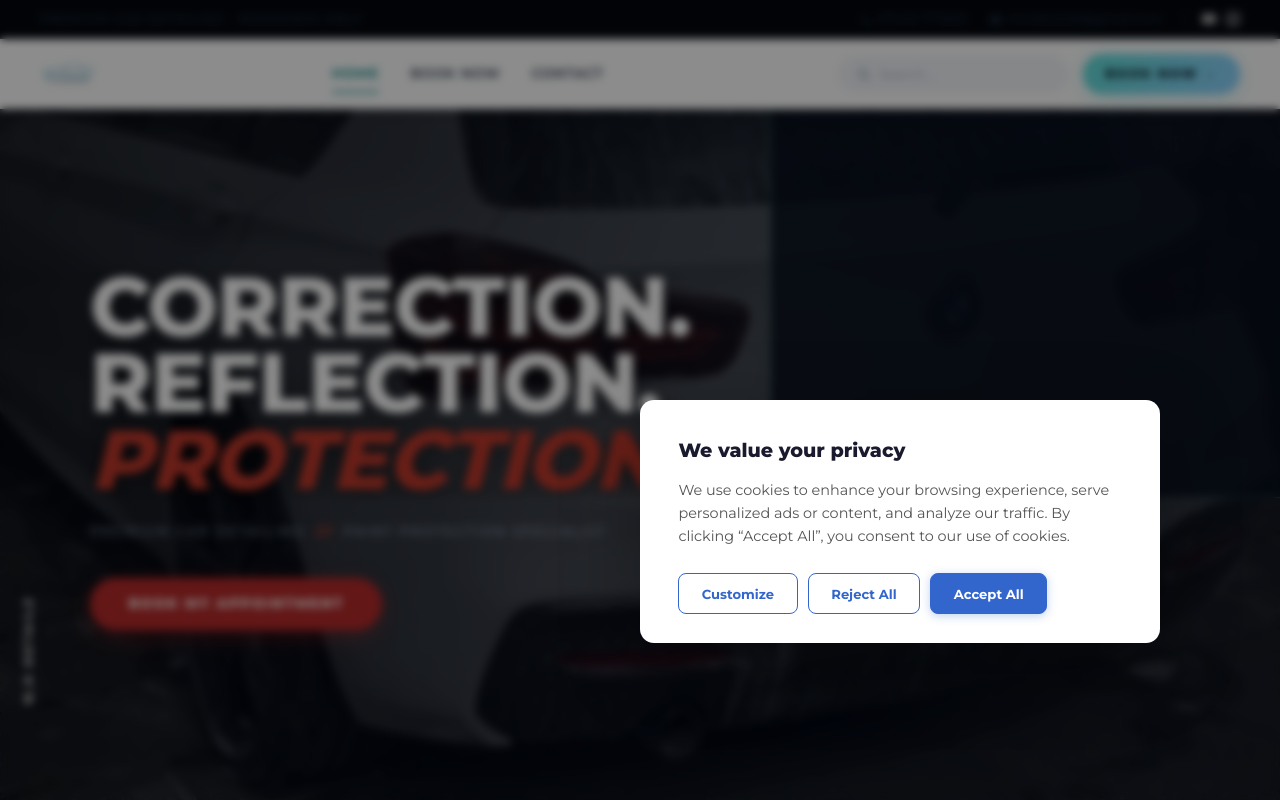
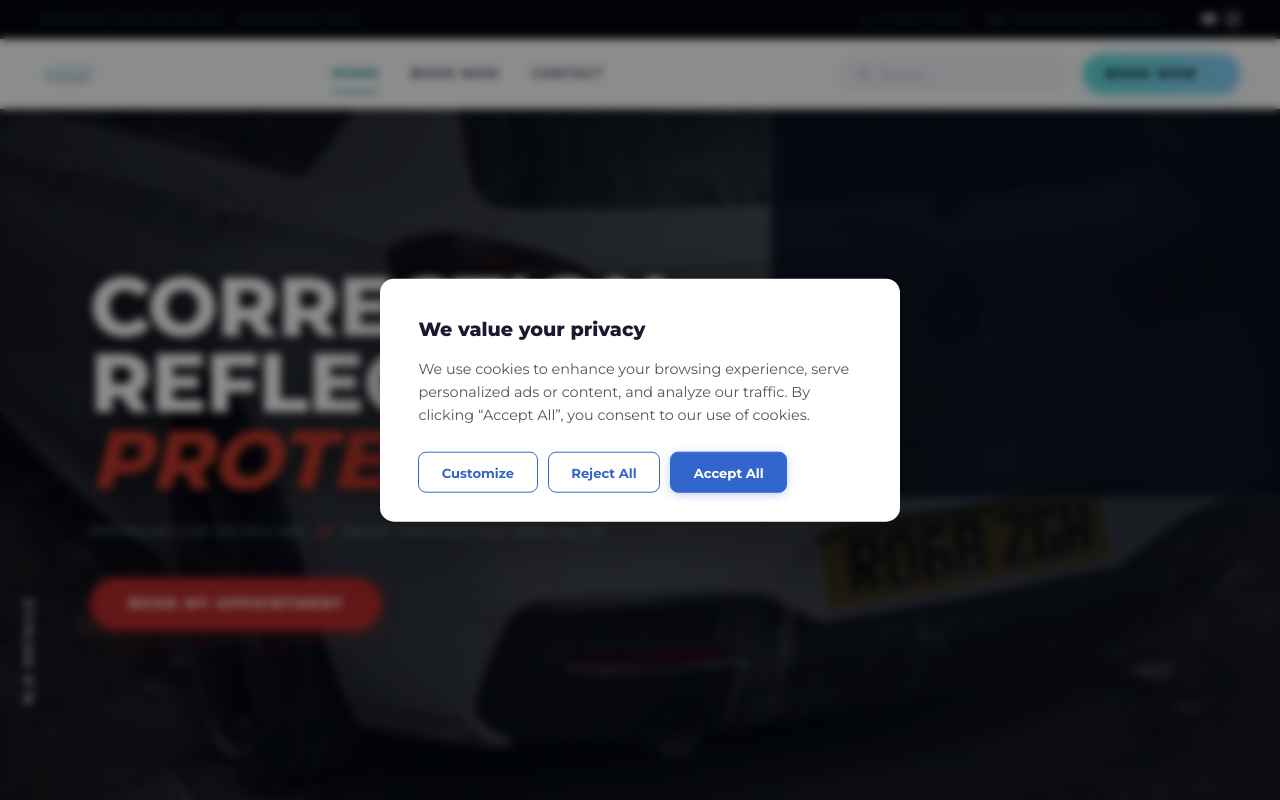
Before and after one commit to agrinaitweltd/mh, a Next.js app: page / in a window 1280 px wide. Shown: the top 800 px of the page. Built offline with nearby package versions, Linux system fonts and the light colour scheme.

Commit message:
Rebrcolours and logo

```diff
--- a/src/app/globals.css
+++ b/src/app/globals.css
@@ -707,13 +707,8 @@ button, input, textarea, select { font-family: inherit; }
   background: rgba(8, 14, 26, 0.78);
   padding: 1rem;
   text-align: center;
-  animation: scaleIn 0.6s cubic-bezier(.2,.7,.2,1) both;
   transition: transform 0.24s ease, border-color 0.24s ease, box-shadow 0.24s ease;
 }
-.trust-card:nth-child(1) { animation-delay: 0ms; }
-.trust-card:nth-child(2) { animation-delay: 80ms; }
-.trust-card:nth-child(3) { animation-delay: 160ms; }
-.trust-card:nth-child(4) { animation-delay: 240ms; }
 .trust-card:hover {
   transform: translateY(-6px) scale(1.02);
   border-color: rgba(97, 221, 217, 0.6);
@@ -1011,12 +1006,6 @@ button, input, textarea, select { font-family: inherit; }
 .gallery-item:hover img { transform: scale(1.09); filter: saturate(1.08); }
 .g-1, .g-4 { grid-column: span 5; }
 .g-2, .g-3, .g-5 { grid-column: span 7; }
-.gallery-item { animation: revealUp 0.7s cubic-bezier(.2,.7,.2,1) both; }
-.gallery-item:nth-child(1) { animation-delay: 0ms; }
-.gallery-item:nth-child(2) { animation-delay: 80ms; }
-.gallery-item:nth-child(3) { animation-delay: 160ms; }
-.gallery-item:nth-child(4) { animation-delay: 240ms; }
-.gallery-item:nth-child(5) { animation-delay: 320ms; }
 
 .testimonials { background: var(--bg-light); }
 .testimonials-marquee-outer {
@@ -1990,38 +1979,16 @@ button, input, textarea, select { font-family: inherit; }
   .cookie-btn { flex: 1; text-align: center; padding: 0.75rem; }
 }
 
-  /* Mobile animation upgrades */
-  .hero-content,
-  .trust-card,
-  .svc-card,
-  .process-card,
-  .gallery-item,
-  .testi-card,
-  .faq-card,
-  .contact-form,
+  /* Mobile animation upgrades — hero & footer only (not inside scroll-reveal sections) */
+  .hero-content {
+    animation: mobileFloatIn 0.6s cubic-bezier(.16,1,.3,1) both;
+  }
   .footer-col {
     animation: mobileFloatIn 0.6s cubic-bezier(.16,1,.3,1) both;
   }
-
-  .trust-card:nth-child(1),
-  .svc-card:nth-child(1),
-  .process-card:nth-child(1),
-  .gallery-item:nth-child(1),
-  .faq-card:nth-child(1) { animation-delay: 40ms; }
-  .trust-card:nth-child(2),
-  .svc-card:nth-child(2),
-  .process-card:nth-child(2),
-  .gallery-item:nth-child(2),
-  .faq-card:nth-child(2) { animation-delay: 120ms; }
-  .trust-card:nth-child(3),
-  .svc-card:nth-child(3),
-  .process-card:nth-child(3),
-  .gallery-item:nth-child(3),
-  .faq-card:nth-child(3) { animation-delay: 200ms; }
-  .trust-card:nth-child(4),
-  .svc-card:nth-child(4),
-  .process-card:nth-child(4),
-  .gallery-item:nth-child(4) { animation-delay: 280ms; }
+  .footer-col:nth-child(1) { animation-delay: 40ms; }
+  .footer-col:nth-child(2) { animation-delay: 120ms; }
+  .footer-col:nth-child(3) { animation-delay: 200ms; }
 
   .hero-deco-shape { animation: floatSlow 6s ease-in-out infinite, mobileSoftPulse 3s ease-in-out infinite; }
 
@@ -3047,12 +3014,12 @@ button, input, textarea, select { font-family: inherit; }
    COOKIE CONSENT — CENTERED MODAL (REF IMAGE)
 ═══════════════════════════════════════════════════ */
 @keyframes cookieModalIn {
-  from { opacity: 0; transform: scale(0.92) translateY(16px); }
-  to { opacity: 1; transform: scale(1) translateY(0); }
+  from { opacity: 0; transform: translate(-50%, -50%) scale(0.92) translateY(16px); }
+  to { opacity: 1; transform: translate(-50%, -50%) scale(1) translateY(0); }
 }
 @keyframes cookieModalOut {
-  from { opacity: 1; transform: scale(1) translateY(0); }
-  to { opacity: 0; transform: scale(0.92) translateY(16px); }
+  from { opacity: 1; transform: translate(-50%, -50%) scale(1) translateY(0); }
+  to { opacity: 0; transform: translate(-50%, -50%) scale(0.92) translateY(16px); }
 }
 @keyframes cookieOverlayIn {
   from { opacity: 0; }
@@ -3091,6 +3058,7 @@ button, input, textarea, select { font-family: inherit; }
 }
 .cookie-modal--out {
   animation: cookieModalOut 0.35s cubic-bezier(.4,0,.2,1) both;
+  transform: translate(-50%, -50%);
 }
 .cookie-modal-title {
   font-family: var(--font-heading), sans-serif;
@@ -3294,21 +3262,6 @@ button, input, textarea, select { font-family: inherit; }
 }
 
 /* ─── Section heading entrances (triggered by parent .in-view) ─── */
-.scroll-reveal .section-head .eyebrow,
-.scroll-reveal.in-view .section-head .eyebrow {
-  animation: eyebrowSlideIn 0.7s cubic-bezier(.16,1,.3,1) 80ms both;
-}
-.scroll-reveal .section-head h2,
-.scroll-reveal.in-view .section-head h2 {
-  animation: headingReveal 0.8s cubic-bezier(.16,1,.3,1) 200ms both;
-}
-.scroll-reveal .section-head .section-rule,
-.scroll-reveal.in-view .section-head .section-rule {
-  transform-origin: left;
-  animation: ruleExpand 0.6s cubic-bezier(.16,1,.3,1) 380ms both;
-}
-
-/* Fire section-head animations only when parent is in-view */
 .section-head .eyebrow,
 .section-head h2,
 .section-head .section-rule {
@@ -3439,13 +3392,10 @@ button, input, textarea, select { font-family: inherit; }
 .contact-copy, .contact-form-outer { will-change: transform, opacity; }
 
 /* ─── Trust strip cards ─── */
-.trust-card {
-  animation: fadeUpItem 0.65s cubic-bezier(.16,1,.3,1) both;
-}
-.trust-card:nth-child(1) { animation-delay: 60ms; }
-.trust-card:nth-child(2) { animation-delay: 140ms; }
-.trust-card:nth-child(3) { animation-delay: 220ms; }
-.trust-card:nth-child(4) { animation-delay: 300ms; }
+.trust-strip.in-view .trust-card:nth-child(1) { animation: fadeUpItem 0.65s cubic-bezier(.16,1,.3,1) 60ms both; }
+.trust-strip.in-view .trust-card:nth-child(2) { animation: fadeUpItem 0.65s cubic-bezier(.16,1,.3,1) 140ms both; }
+.trust-strip.in-view .trust-card:nth-child(3) { animation: fadeUpItem 0.65s cubic-bezier(.16,1,.3,1) 220ms both; }
+.trust-strip.in-view .trust-card:nth-child(4) { animation: fadeUpItem 0.65s cubic-bezier(.16,1,.3,1) 300ms both; }
 .trust-card:hover {
   transform: translateY(-4px) scale(1.03);
   transition: transform 0.28s cubic-bezier(.2,.8,.3,1);
```
